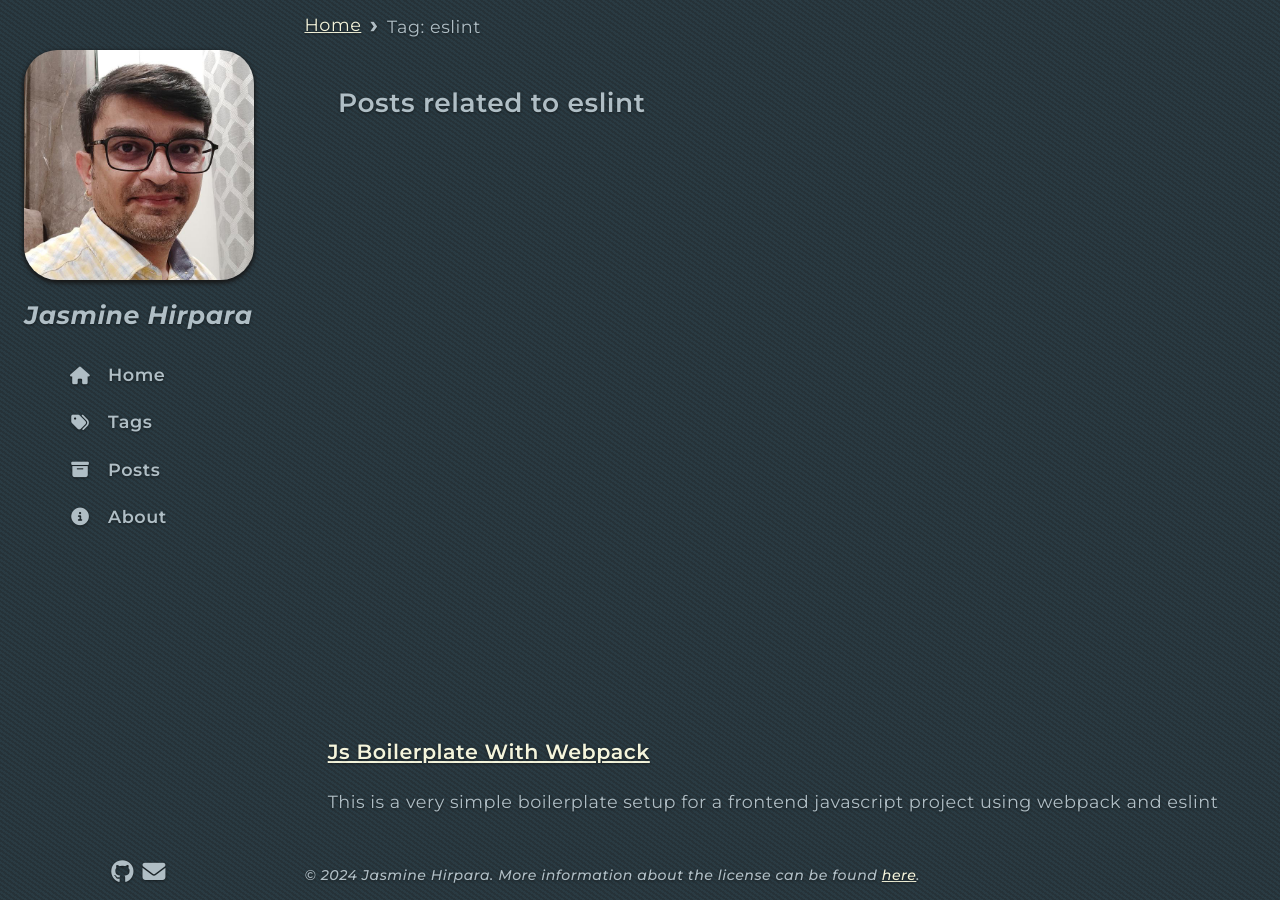
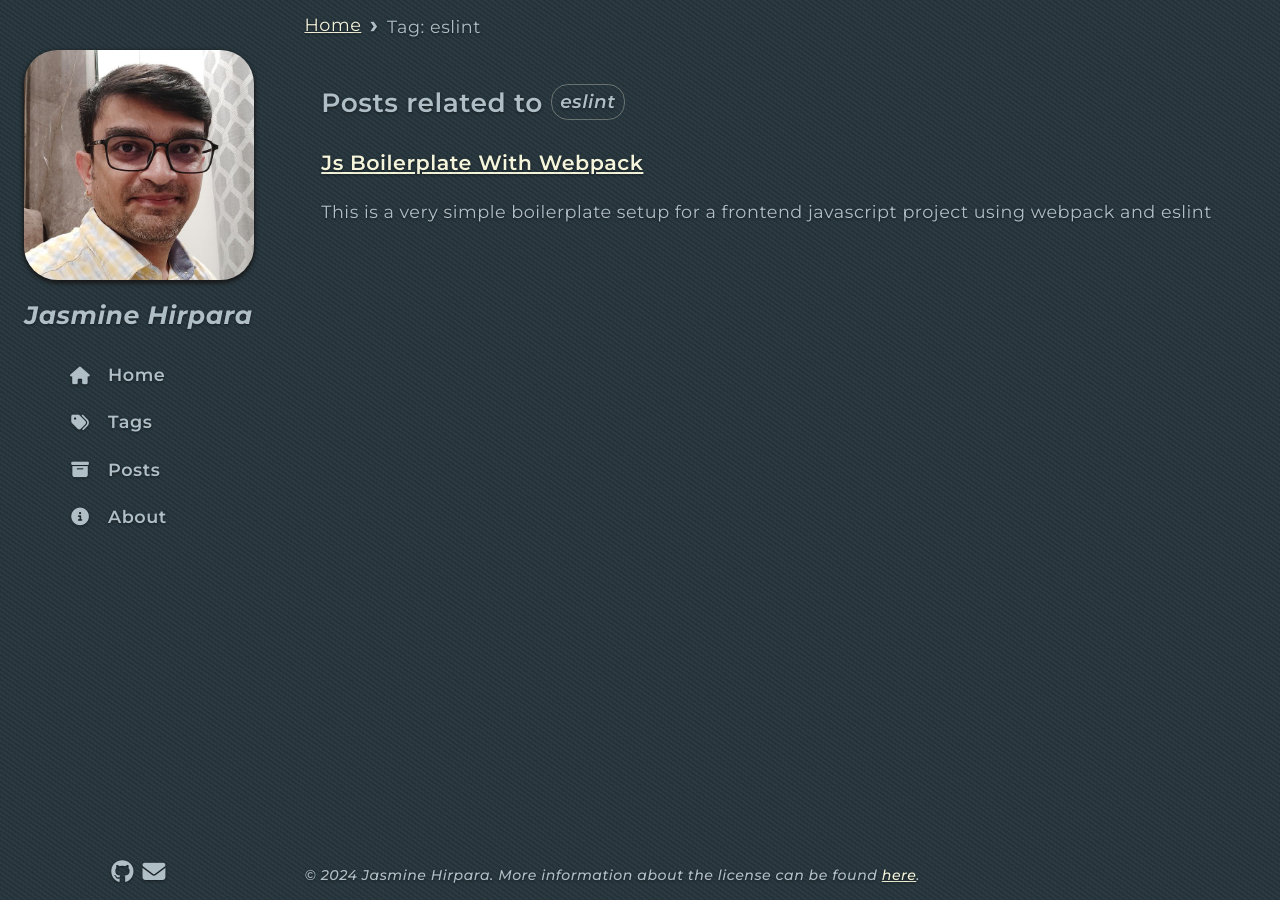
Before and after one commit to jazzominy/jazzominy.github.io, a Jekyll site: the page built from tags/eslint/index.md, in a window 1280 px wide. Built offline with Jekyll 4.4.1, drawn with Linux system fonts in a browser that asks for light colours.

Commit message:
tag page ui adjustments

```diff
--- a/_layouts/tag.html
+++ b/_layouts/tag.html
@@ -2,7 +2,8 @@
 layout: default
 ---
 
-<h2 class="tag-title">Posts related to {{ page.tag }}</h2>
+<section class="tag">
+    <h2 class="tag-title">Posts related to <i>{{ page.tag }}</i></h2>
 
     <ul>
         {% for post in site.posts %}
@@ -14,3 +15,4 @@ layout: default
             {% endif %}
         {% endfor %}
     </ul>
+</section>
--- a/_sass/tags.scss
+++ b/_sass/tags.scss
@@ -16,6 +16,14 @@ article.tags {
     }
 }
 
-.tag-title {
-    margin-left: 1rem;
+section.tag {
+    ul {
+        padding-left: 0;
+    }
+
+    i {
+        @include tag;
+        font-size: 70%;
+        vertical-align: middle;
+    }
 }
```
Lines whose indentation alone changed are shown as unchanged.
